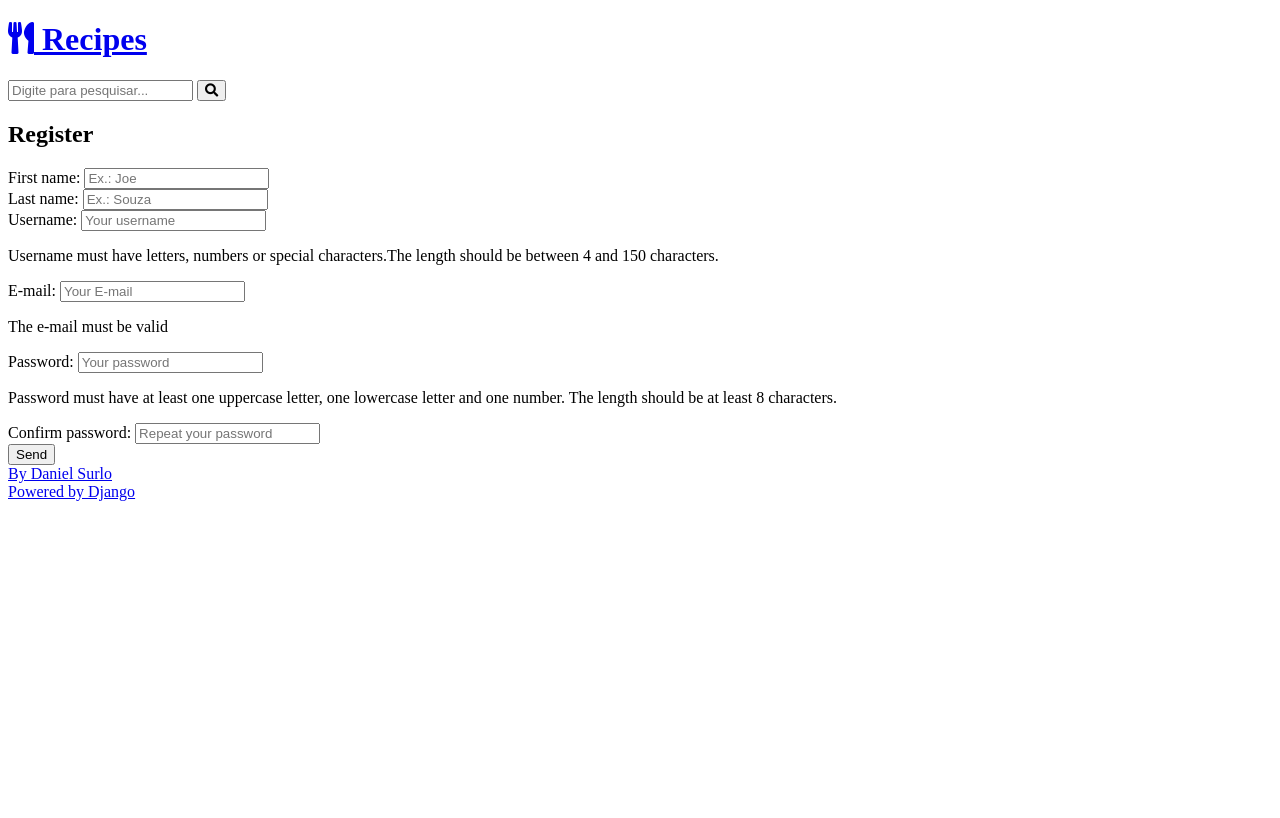
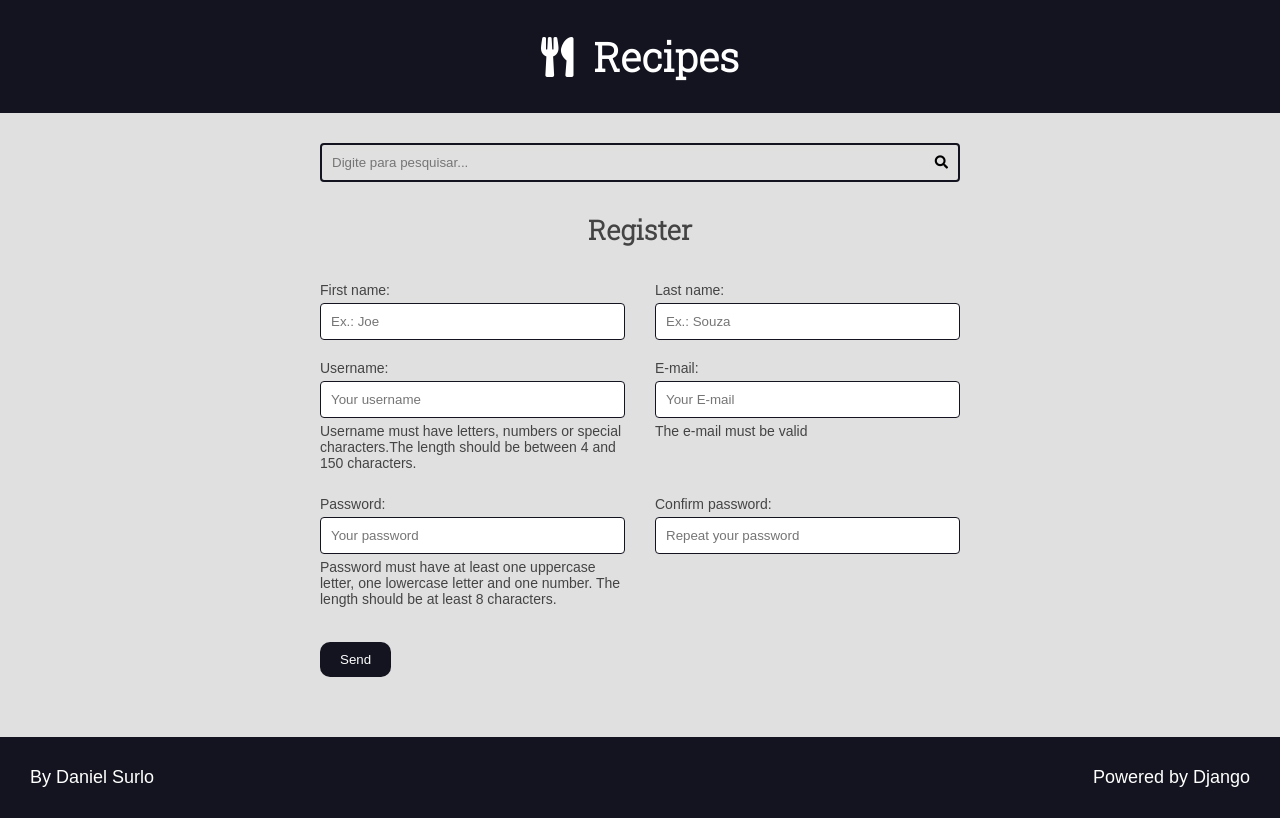
Before and after one commit to DanielLsurlo/Django-Project1, a Django app: page /authors/register/ in a window 1280 px wide. Before the commit the page ends 501 px from the top, so only its background shows below. Run offline with Django 4.2, Linux system fonts and the light colour scheme.

Commit message:
Organizing files

```diff
--- a/authors/views.py
+++ b/authors/views.py
@@ -1,6 +1,7 @@
 from django.contrib import messages  # type: ignore
 from django.http import Http404  # type: ignore
 from django.shortcuts import redirect, render  # type: ignore
+from django.urls import reverse  # type: ignore
 
 from .forms import RegisterForm
 
@@ -10,6 +11,7 @@ def register_view(request):
     form = RegisterForm(register_form_data)
     return render(request, 'authors/pages/register_view.html', {
         'form': form,
+        'form_action': reverse('authors:create')
     })
 
 
--- /dev/null
+++ b/base_static/global/css/styles.css
@@ -0,0 +1,432 @@
+* {
+    padding: 0;
+    margin: 0;
+    box-sizing: border-box;
+}
+
+html {
+    font-size: 62.5%;
+
+}
+
+body {
+    font-family: var(--font-primary);
+    background-color: var(--color-gray-1);
+    color: var(--color-dark-text);
+    font-size: 1.8rem;
+}
+
+h1,
+h2,
+h3,
+h4,
+h5,
+h6 {
+    font-family: var(--font-headings);
+}
+
+:root {
+    --color-primary: #269fe6;
+    --color-primary-hover: #2086c2;
+    --color-primary-dark: #13141f;
+    --color-primary-dark-hover: #212336;
+    --color-primary-light: #d4ecfa;
+    --color-primary-light-hover: #bdd8e7;
+
+    --color-white: #fff;
+    --color-black: #000;
+
+    --color-dark-text: #444;
+    --color-info-light: #cce5ff;
+    --color-debug-light: #cce5ff;
+    --color-success-light: #d4edda;
+    --color-alert-light: #fff3cd;
+    --color-warning-light: #fff3cd;
+    --color-error-light: #f8d7da;
+
+    --color-info-dark: #4d86c4;
+    --color-debug-dark: #4d86c4;
+    --color-success-dark: #4a9c5d;
+    --color-alert-dark: #927f40;
+    --color-warning-dark: #927f40;
+    --color-error-dark: #da525d;
+
+    --color-gray-0: #f9f9f9;
+    --color-gray-1: #e0e0e0;
+    --color-gray-2: #c7c7c7;
+    --color-gray-3: #aeaeae;
+    --color-gray-4: #959595;
+    --color-gray-5: #7d7d7d;
+    --color-gray-6: #646464;
+    --color-gray-7: #4b4b4b;
+    --color-gray-8: #323232;
+    --color-gray-9: #191919;
+
+    --font-primary: sans-serif;
+    --font-headings: 'Roboto Slab', serif;
+
+    --spacing-gutter-medium: 3rem;
+    --spacing-gutter-large: 4rem;
+}
+
+.container {
+    max-width: 144rem;
+    margin: 0 auto;
+    padding: var(--spacing-gutter-medium);
+}
+
+.main-header-container {
+    background: var(--color-primary-dark);
+}
+
+.main-logo {
+    text-decoration: none;
+    color: var(--color-white);
+    font-size: 4rem;
+    display: flex;
+    flex-wrap: row nowrap;
+    align-items: center;
+    justify-content: center;
+    width: fit-content;
+    margin: 0 auto;
+
+}
+
+.main-logo-icon {
+    margin-right: 2rem;
+}
+
+.search-form {
+    border: .2rem solid var(--color-primary-dark);
+    max-width: 64rem;
+    margin: 0 auto;
+    border-radius: .4rem;
+    position: relative;
+    transition: all 300ms ease-in-out;
+}
+
+.search-input,
+.search-button {
+    border: none;
+    background: none;
+    outline: none;
+    padding: 1rem;
+    transition: all 300ms ease-in-out;
+}
+
+.search-input {
+    width: 100%;
+    padding-right: 3rem;
+}
+
+
+.search-button {
+    position: absolute;
+    top: 0;
+    right: 0;
+}
+
+.search-button:focus {
+    outline: 1px solid var(--color-primary);
+    background-color: rgba(0, 0, 0, 0.5);
+}
+
+.search-form:focus-within {
+    border-color: var(--color-primary);
+    background-color: var(--color-white);
+    box-shadow: rgba(0, 0, 0, 0.50) 0px 3px 8px;
+}
+
+.search-form:focus-within .search-button {
+    color: var(--color-primary);
+}
+
+.main-content {
+    padding-top: 0;
+}
+
+.main-content-list {
+    display: grid;
+    grid-template-columns: repeat(auto-fit, minmax(340px, 1fr));
+    gap: var(--spacing-gutter-large);
+}
+
+.recipe {
+    background-color: var(--color-white);
+    box-shadow: -5px 5px 10px rgba(0, 0, 0, 0.2);
+    transform: scale(1);
+    transition: all 300ms ease-in-out;
+    border-radius: 0.5rem;
+    overflow: hidden;
+}
+
+.recipe img {
+    max-width: 100%;
+}
+
+.recipe-list-item {
+    max-width: 52rem;
+    height: fit-content;
+}
+
+.recipe-list-item:hover {
+    transform: scale(1.02);
+    box-shadow: -5px 5px 10px rgba(0, 0, 0, 0.4);
+
+}
+
+.recipe-title-container {
+    padding: var(--spacing-gutter-medium);
+    padding-bottom: calc(var(--spacing-gutter-medium) / 2);
+}
+
+.recipe-title-container a {
+    text-decoration: none;
+    color: var(--color-primary-dark);
+}
+
+.recipe-author {
+    padding: 0 var(--spacing-gutter-medium);
+}
+
+.recipe-content {
+    padding: var(--spacing-gutter-medium);
+    padding-top: 2rem;
+}
+
+.recipe-author-item {
+    color: var(--color-gray-4);
+    margin-right: 1rem;
+}
+
+.recipe-author a {
+    color: var(color --color-primary);
+    transition: all 300ms ease-in-out;
+    text-decoration: none;
+}
+
+.recipe-author a:hover {
+    color: var(--color-primary-dark);
+}
+
+.recipe-meta-container {
+    display: flex;
+    flex-flow: row wrap;
+    padding: var(--spacing-gutter-medium);
+    background: var(--color-gray-1);
+}
+
+.recipe-meta {
+    display: flex;
+    flex-flow: column nowrap;
+    flex-shrink: 1;
+    flex-grow: 1;
+    text-align: center;
+}
+
+.recipe-meta-title {
+    font-size: 1.6rem;
+}
+
+.recipe-footer a {
+    background-color: var(--color-primary-dark);
+    display: block;
+    color: var(--color-white);
+    text-decoration: none;
+    text-align: center;
+    padding: 1.5rem var(--spacing-gutter-medium);
+    transition: all 300ms ease-in-out;
+}
+
+.recipe-footer a:hover {
+    filter: brightness(1.8);
+}
+
+.main-content-detail .recipe-list-item {
+    max-width: 84rem;
+    margin: 0 auto;
+}
+
+.main-content-detail .recipe-list-item:hover {
+    transform: scale(1);
+    box-shadow: -5px 5px 10px rgba(0, 0, 0, 0.2);
+}
+
+
+.main-footer {
+    display: flex;
+    align-items: center;
+    justify-content: space-between;
+    background-color: var(--color-primary-dark);
+    color: var(--color-white);
+    padding: var(--spacing-gutter-medium);
+
+}
+
+.main-footer a {
+    color: var(--color-white);
+    text-decoration: none;
+    transition: all 300ms ease-in-out;
+
+}
+
+.main-footer a:hover {
+    filter: brightness(1.8);
+}
+
+.preparation-steps {
+    padding: var(--spacing-gutter-medium);
+}
+
+.preparation-steps h1,
+.preparation-steps h2,
+.preparation-steps h3,
+.preparation-steps h4,
+.preparation-steps h5,
+.preparation-steps h6,
+.preparation-steps p,
+.preparation-steps pre {
+    margin: 2rem 0;
+}
+
+.preparation-steps ol,
+.preparation-steps ul {
+    margin: 2rem;
+    padding: 0 2rem;
+}
+
+.center {
+    text-align: center;
+}
+
+.m-y {
+    margin: var(--spacing-gutter-medium) 0;
+}
+
+.m-x {
+    margin: 0 var(--spacing-gutter-medium);
+}
+
+.pagination-content{
+    display: flex;
+    flex-flow: row wrap;
+    gap: 1rem 0.5rem
+}
+
+.pagination .page-item {
+    background-color: var(--color-gray-3);
+    padding: 0.5rem 1rem;
+
+}
+
+.pagination .page-link {
+    text-decoration: none;
+    background-color: var(--color-primary);
+    color: var(--color-white);
+}
+
+.pagination .page-current {
+    background-color: var(--color-primary-dark);
+}
+
+/* Forms */
+.form-content {
+    max-width: 64rem;
+    margin: 0 auto;
+    margin-bottom: var(--spacing-gutter-medium);
+}
+
+.form-content label,
+.form-content .help-text,
+.errorlist {
+    display: block;
+    margin: 0.5rem 0;
+    font-size: 1.4rem;
+    list-style-type: none;
+}
+
+.errorlist {
+    color: var(--color-error-dark);
+}
+
+.form-content input {
+    width: 100%;
+    padding: 1rem;
+    border-radius: .4rem;
+    border: 1px solid var(--color-primary-dark);
+}
+
+.form-content-grid {
+    display: grid;
+    grid-template-columns: repeat(auto-fit, minmax(30rem, 1fr));
+    gap: calc(var(--spacing-gutter-medium) / 2) var(--spacing-gutter-medium);
+}
+
+.form-content button {
+    padding: 1rem 2rem;
+    border: none;
+    background: var(--color-primary-dark);
+    color: var(--color-white);
+    border-radius: 1rem;
+    transition: 300ms all ease-in-out;
+    cursor: pointer;
+}
+
+.form-content button:hover {
+    background: var(--color-primary-dark-hover);
+}
+
+
+
+/* messagens */
+
+.message {
+    padding: 1rem;
+    border-radius: 4px;
+    border: 1px solid var(--color-dark-text);
+    background: var(--color-gray-2);
+    color: var(--color-dark-text);
+}
+
+.messages-container {
+    display: flex;
+    flex-flow: column nowrap;
+    gap: calc(var(--spacing-gutter-medium) / 2);
+}
+
+.message-error {
+    border: 1px solid var(--color-error-dark);
+    background: var(--color-error-light);
+    color: var(--color-error-dark);
+  }
+
+.message-success {
+    border: 1px solid var(--color-success-dark);
+    background: var(--color-success-light);
+    color: var(--color-success-dark);
+  }
+
+.message-warning {
+    border: 1px solid var(--color-warning-dark);
+    background: var(--color-warning-light);
+    color: var(--color-warning-dark);
+}
+
+.message-info {
+    border: 1px solid var(--color-info-dark);
+    background: var(--color-info-light);
+    color: var(--color-info-dark);
+}
+
+.message-debug {
+    border: 1px solid var(--color-debug-dark);
+    background: var(--color-debug-light);
+    color: var(--color-debug-dark);
+}
+
+@media (max-width: 600px) {
+    .main-content-list,
+    .form-content-grid {
+        grid-template-columns: repeat(auto-fit, minmax(100%, 1fr));
+    }
+}
--- a/base_templates/global/base.html
+++ b/base_templates/global/base.html
@@ -1,20 +1,20 @@
 <!DOCTYPE html>
 <html lang="pt-BR">
     <head>
-        {% include 'recipes/partials/head.html' %}
+        {% include 'global/partials/head.html' %}
         <title>{% block title %}{% endblock title %} Recipes</title>
     </head>
 
     <body>
-        {% include 'recipes/partials/header.html' %}
-        {% include 'recipes/partials/search.html' %}
+        {% include 'global/partials/header.html' %}
+        {% include 'global/partials/search.html' %}
 
         <main class="main-content-container">
             {% block content %} {% endblock content %}
 
-            {% include 'recipes/partials/pagination.html' %}
+            {% include 'global/partials/pagination.html' %}
         </main>
 
-        {% include 'recipes/partials/footer.html' %}
+        {% include 'global/partials/footer.html' %}
     </body>
 </html>
--- a/recipes/templates/recipes/partials/head.html
+++ b/base_templates/global/partials/head.html
@@ -19,5 +19,5 @@
         <link rel="preconnect" href="https://fonts.gstatic.com" crossorigin>
         <link href="https://fonts.googleapis.com/css2?family=Roboto+Slab:wght@300&display=swap" rel="stylesheet">
 
-        <link rel="stylesheet" href="{% static 'recipes/css/styles.css' %}">
+        <link rel="stylesheet" href="{% static 'global/css/styles.css' %}">
         <link rel="stylesheet" href="{% static 'global/css/global-style.css' %}">
--- a/recipes/templates/recipes/pages/home.html
+++ b/recipes/templates/recipes/pages/home.html
@@ -4,7 +4,7 @@
 {% block content %}
 
 
-    {% include 'recipes/partials/message.html' %}
+    {% include 'global/partials/message.html' %}
 
     <div class="main-content main-content-list container">
         {% for recipe in recipes %}
```
Also changed, not shown: authors/templates/authors/pages/register_view.html (+2 -36 lines), base_templates/global/partials/form.html (added, +36 -0 lines), base_templates/global/partials/footer.html (renamed from recipes/templates/recipes/partials/footer.html), base_templates/global/partials/header.html (renamed from recipes/templates/recipes/partials/header.html), base_templates/global/partials/message.html (renamed from recipes/templates/recipes/partials/message.html), base_templates/global/partials/pagination.html (renamed from recipes/templates/recipes/partials/pagination.html), base_templates/global/partials/search.html (renamed from recipes/templates/recipes/partials/search.html).
